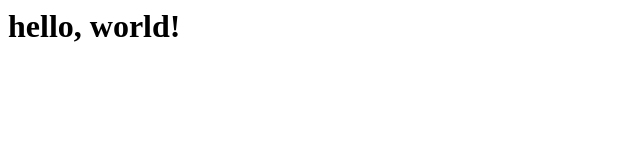
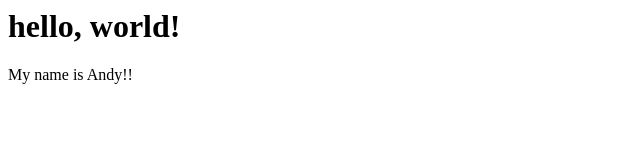
Before and after one commit to 14006873/samplehtml, a plain HTML site: page index.html in a window 1280 px wide. Shown: the whole page, without its empty margins (0-640 px from the left). Drawn offline with Linux system fonts and the light colour scheme.

Commit message:
Add some HTML structure

```diff
--- a/index.html
+++ b/index.html
@@ -1 +1,3 @@
 <h1>hello, world!</h1>
+
+<p> My name is Andy!!</p>
```
